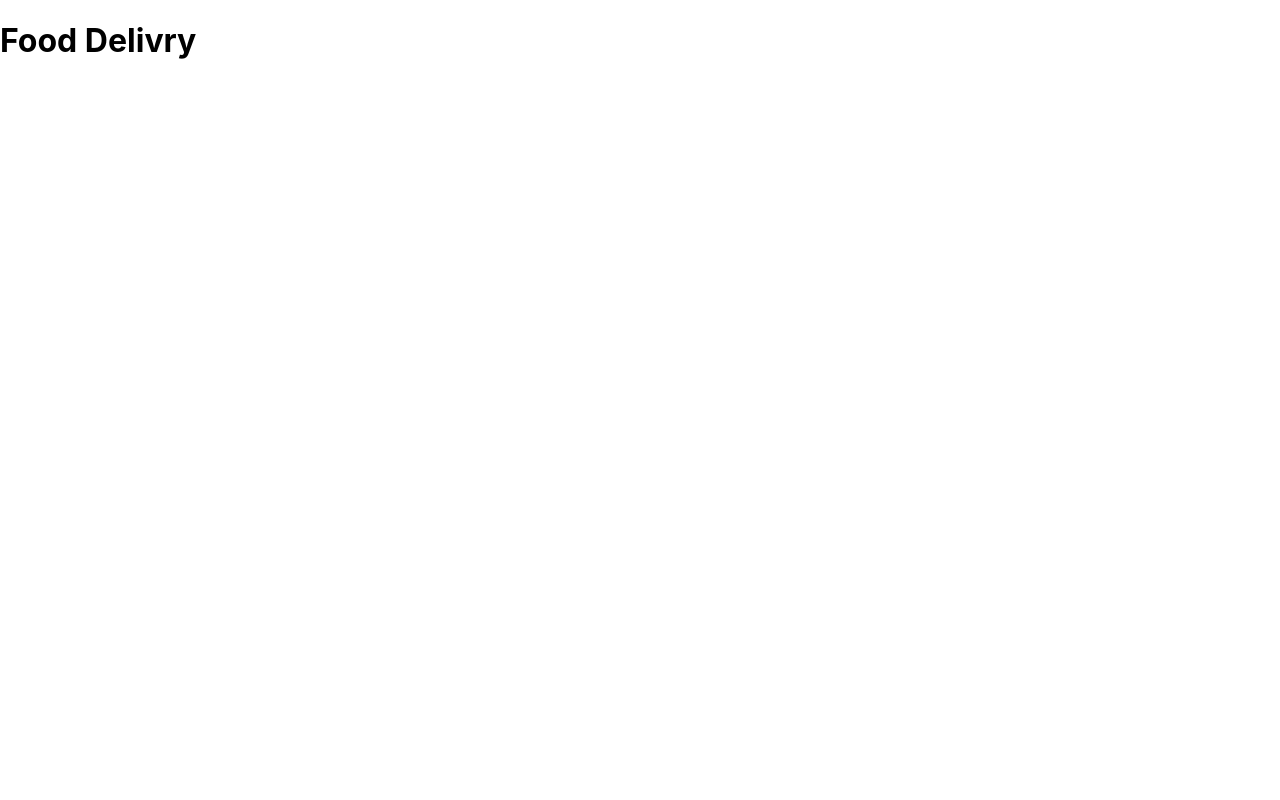
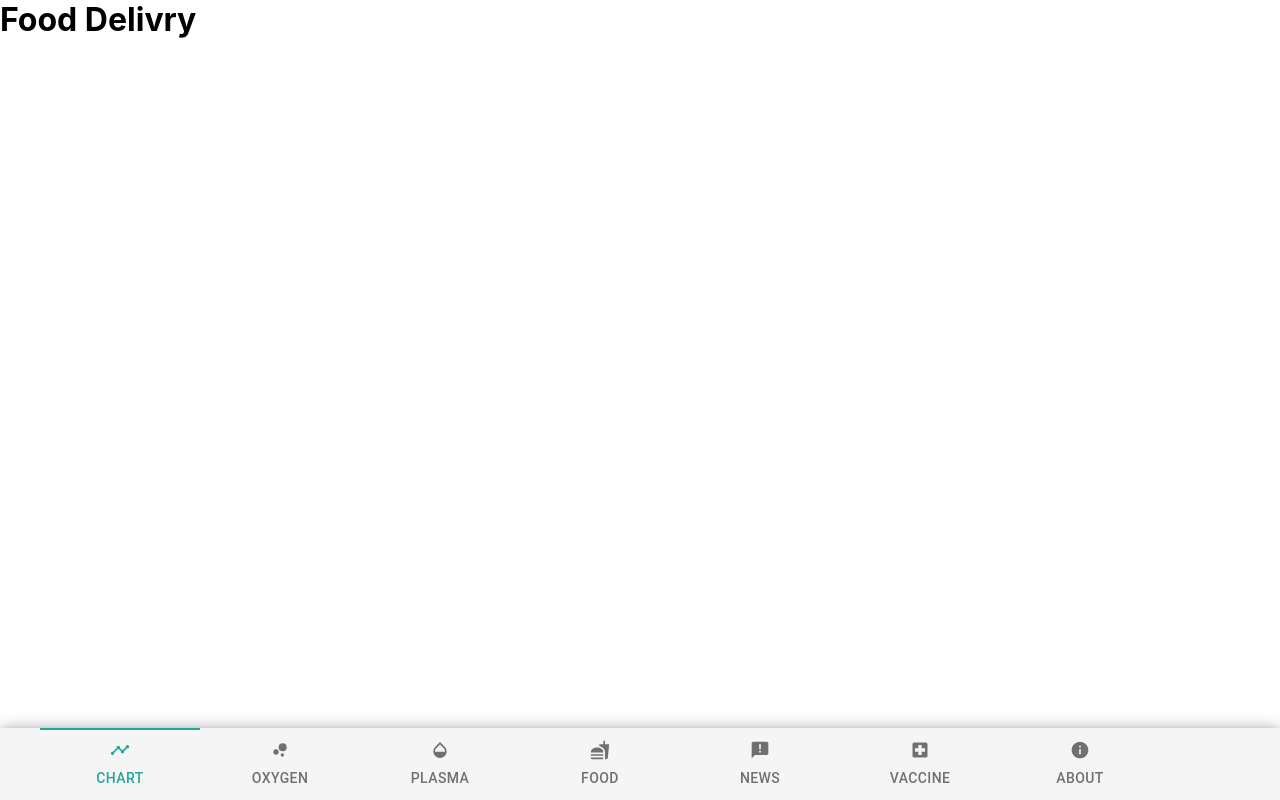
Before and after one commit to SujoyGhosh-scott/covid-info-frontend, a React (Create React App) app: page /food in a window 1280 px wide. Built offline with nearby package versions, Linux system fonts and the light colour scheme; no server answers.

Commit message:
appbar added

```diff
--- a/src/App.js
+++ b/src/App.js
@@ -12,6 +12,7 @@ import Vaccine from "./components/Vaccine";
 import News from "./components/News";
 import About from "./components/About";
 import Default from "./components/Default";
+import AppBar from "./components/Appbar";
 
 function App() {
   const [country, setCountry] = useState("india");
@@ -29,7 +30,7 @@ function App() {
       type: "light",
     },
   });
-
+  /*
   useEffect(() => {
     const getFromDate = (today) => {
       if (range === "1mo") {
@@ -56,7 +57,7 @@ function App() {
         `https://api.covid19tracking.narrativa.com/api/country/${country}?date_from=${date_from}&date_to=${date_to}`
       )
       .then((res) => console.log("data: ", res.data));
-  }, []);
+  }, []);*/
 
   return (
     <Router>
@@ -88,6 +89,7 @@ function App() {
               <Default />
             </Route>
           </Switch>
+          <AppBar />
         </div>
       </ThemeProvider>
     </Router>
--- /dev/null
+++ b/src/components/Appbar.jsx
@@ -0,0 +1,91 @@
+import React from "react";
+import { useHistory } from "react-router-dom";
+import { makeStyles } from "@material-ui/core/styles";
+import AppBar from "@material-ui/core/AppBar";
+import Tabs from "@material-ui/core/Tabs";
+import Tab from "@material-ui/core/Tab";
+import TimelineIcon from "@material-ui/icons/Timeline";
+import OpacityIcon from "@material-ui/icons/Opacity";
+import FastfoodIcon from "@material-ui/icons/Fastfood";
+import InfoIcon from "@material-ui/icons/Info";
+import BubbleChartIcon from "@material-ui/icons/BubbleChart";
+import LocalHospitalIcon from "@material-ui/icons/LocalHospital";
+import AnnouncementIcon from "@material-ui/icons/Announcement";
+
+const useStyles = makeStyles((theme) => ({
+  root: {
+    flexGrow: 1,
+    width: "100%",
+    bottom: "0",
+    left: "0",
+    position: "fixed",
+    boxShadow: "0 0 15px #00000040",
+  },
+  indicator: {
+    top: "0px",
+  },
+}));
+
+export default function ScrollableTabsButtonForce() {
+  const classes = useStyles();
+  const [value, setValue] = React.useState(0);
+  const history = useHistory();
+
+  const handleChange = (event, newValue) => {
+    setValue(newValue);
+  };
+
+  return (
+    <div className={classes.root}>
+      <AppBar position="static" color="default">
+        <Tabs
+          classes={{
+            indicator: classes.indicator,
+          }}
+          value={value}
+          onChange={handleChange}
+          variant="scrollable"
+          scrollButtons="on"
+          indicatorColor="primary"
+          textColor="primary"
+        >
+          <Tab
+            label="chart"
+            icon={<TimelineIcon fontSize="small" />}
+            onClick={() => history.push("/")}
+          />
+          <Tab
+            label="oxygen"
+            icon={<BubbleChartIcon fontSize="small" />}
+            onClick={() => history.push("/oxygen")}
+          />
+          <Tab
+            label="plasma"
+            icon={<OpacityIcon fontSize="small" />}
+            onClick={() => history.push("/plasma")}
+          />
+          <Tab
+            label="food"
+            icon={<FastfoodIcon fontSize="small" />}
+            onClick={() => history.push("/food")}
+          />
+          <Tab
+            label="news"
+            icon={<AnnouncementIcon fontSize="small" />}
+            onClick={() => history.push("/news")}
+          />
+          <Tab
+            label="vaccine"
+            icon={<LocalHospitalIcon fontSize="small" />}
+            onClick={() => history.push("/vaccine")}
+          />
+          <Tab
+            label="about"
+            icon={<InfoIcon fontSize="small" />}
+            onClick={() => history.push("/about")}
+          />
+        </Tabs>
+      </AppBar>
+    </div>
+  );
+}
--- a/src/components/Home.jsx
+++ b/src/components/Home.jsx
@@ -1,4 +1,6 @@
 import React from "react";
+import Brightness7Icon from "@material-ui/icons/Brightness7";
+import Brightness2Icon from "@material-ui/icons/Brightness2";
 
 export default () => {
   return <h1>Home</h1>;
--- a/src/index.css
+++ b/src/index.css
@@ -1,13 +1,27 @@
+* {
+  margin: 0;
+  padding: 0;
+  box-sizing: border-box;
+}
+
 body {
   margin: 0;
-  font-family: -apple-system, BlinkMacSystemFont, 'Segoe UI', 'Roboto', 'Oxygen',
-    'Ubuntu', 'Cantarell', 'Fira Sans', 'Droid Sans', 'Helvetica Neue',
+  font-family: -apple-system, BlinkMacSystemFont, "Segoe UI", "Roboto", "Oxygen",
+    "Ubuntu", "Cantarell", "Fira Sans", "Droid Sans", "Helvetica Neue",
     sans-serif;
   -webkit-font-smoothing: antialiased;
   -moz-osx-font-smoothing: grayscale;
 }
 
 code {
-  font-family: source-code-pro, Menlo, Monaco, Consolas, 'Courier New',
+  font-family: source-code-pro, Menlo, Monaco, Consolas, "Courier New",
     monospace;
 }
+
+::-webkit-scrollbar {
+  width: 5px;
+}
+
+::-webkit-scrollbar-thumb {
+  background: blue;
+}
```
